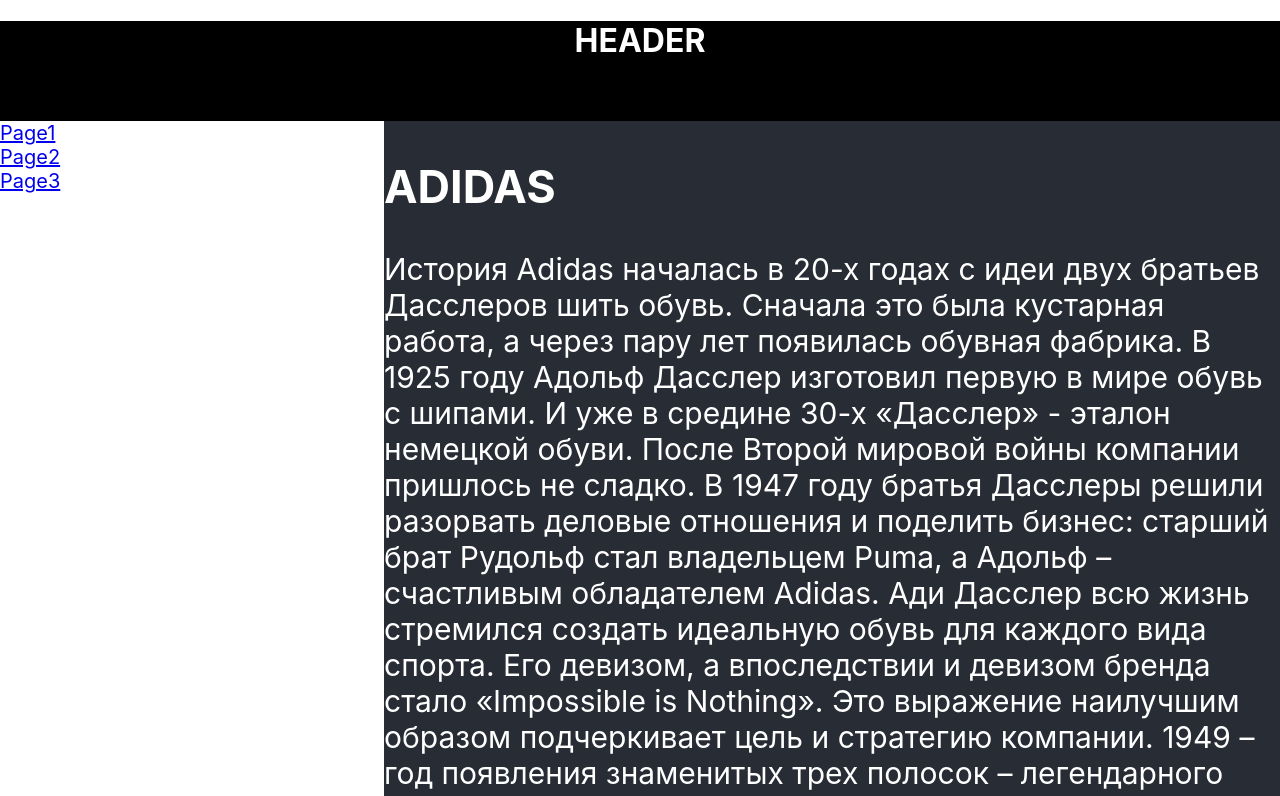
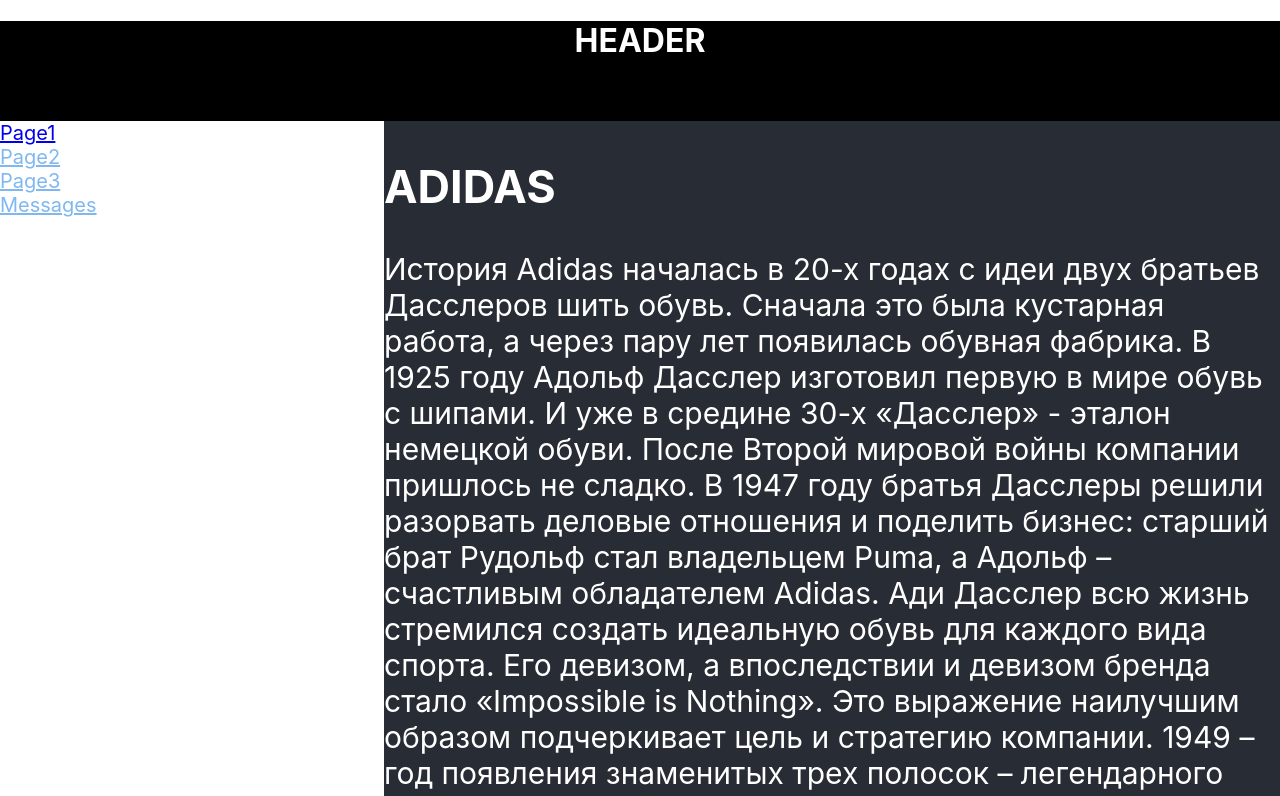
Before and after one commit to SergeyRachuk7/my-app-router-dom-v6, a React (Create React App) app: page /page1 in a window 1280 px wide. Shown: the top 796 px of the page. Built offline with nearby package versions, Linux system fonts and the light colour scheme.

Commit message:
navlink active

```diff
--- a/src/App.tsx
+++ b/src/App.tsx
@@ -14,9 +14,20 @@
       <div className={styles.header}>  <h1>HEADER</h1>  </div>
       <div className={styles.body}>
         <div className={styles.nav} >
-          <div> <NavLink to={"/page1"}>Page1</NavLink> </div>
-          <div><NavLink to={"/page2"}>Page2</NavLink></div>
-          <div><NavLink to={"/page3"}>Page3</NavLink></div>
+          <div> <NavLink to={"/page1"}
+            className={({ isActive }) =>
+              isActive ? "styles.active" : styles.navLink} >Page1</NavLink> </div>
+          <div><NavLink to={"/page2"} className={({ isActive }) =>
+            isActive ? "styles.active" : styles.navLink}>Page2</NavLink></div>
+          <div><NavLink to={"/page3"} className={({ isActive }) =>
+            isActive ? "styles.active" : styles.navLink}>Page3</NavLink></div>
+          <div>
+            <NavLink
+              to="/messages"
+              className={({ isActive }) =>
+                isActive ? "styles.active" : styles.navLink
+              }>Messages</NavLink>
+          </div>
 
         </div>
         <div className={styles.content}>
--- a/src/pages/my-style.module.css
+++ b/src/pages/my-style.module.css
@@ -18,6 +18,16 @@
   font-size: 20px;
 }
 
+.isActive {
+  text-decoration: none;
+  /** color: #282c34; **/
+  color: yellow;
+}
+
+.navLink {
+  color: #7fb8f1;
+  text-decoration: underline;
+}
 
 
 .content {
```
